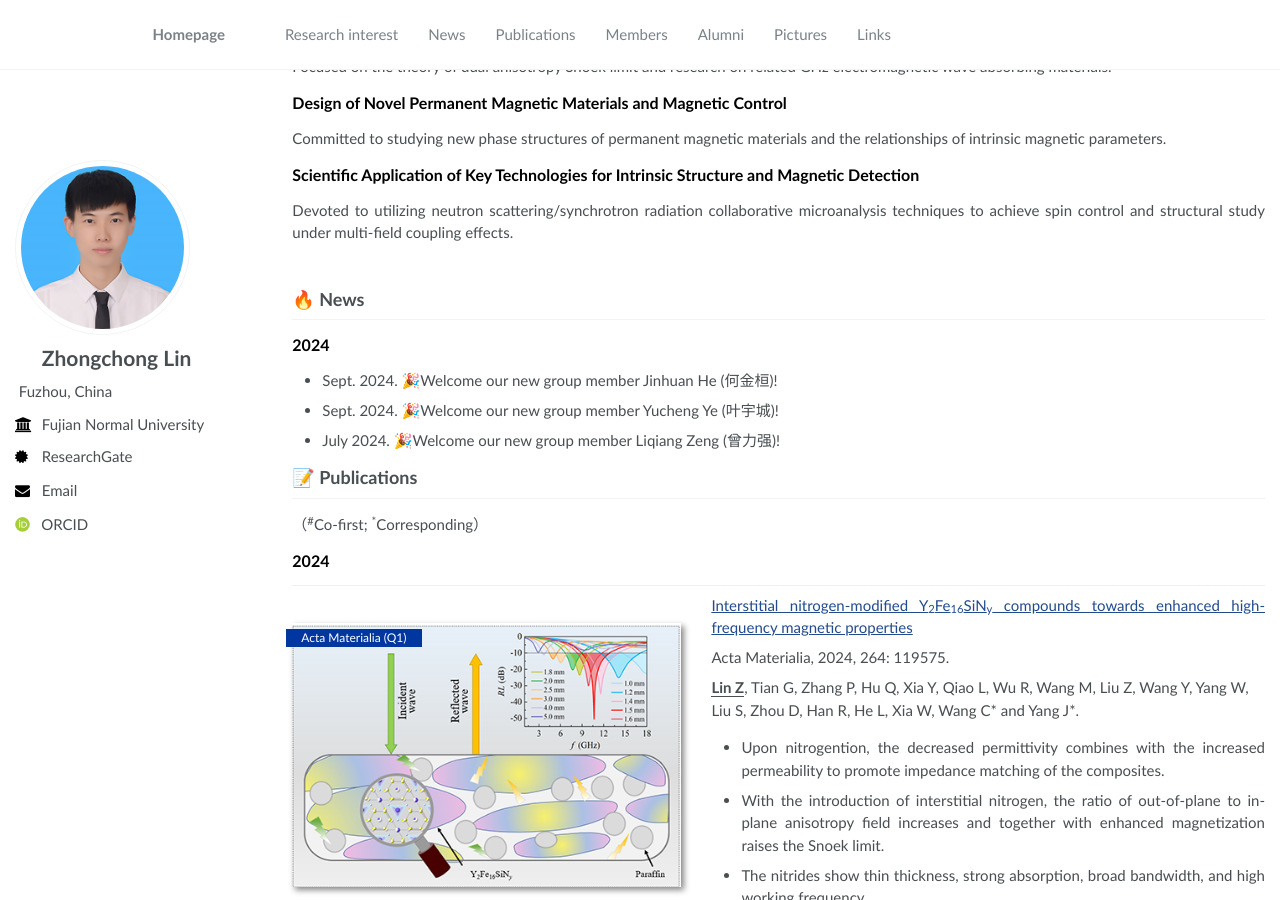
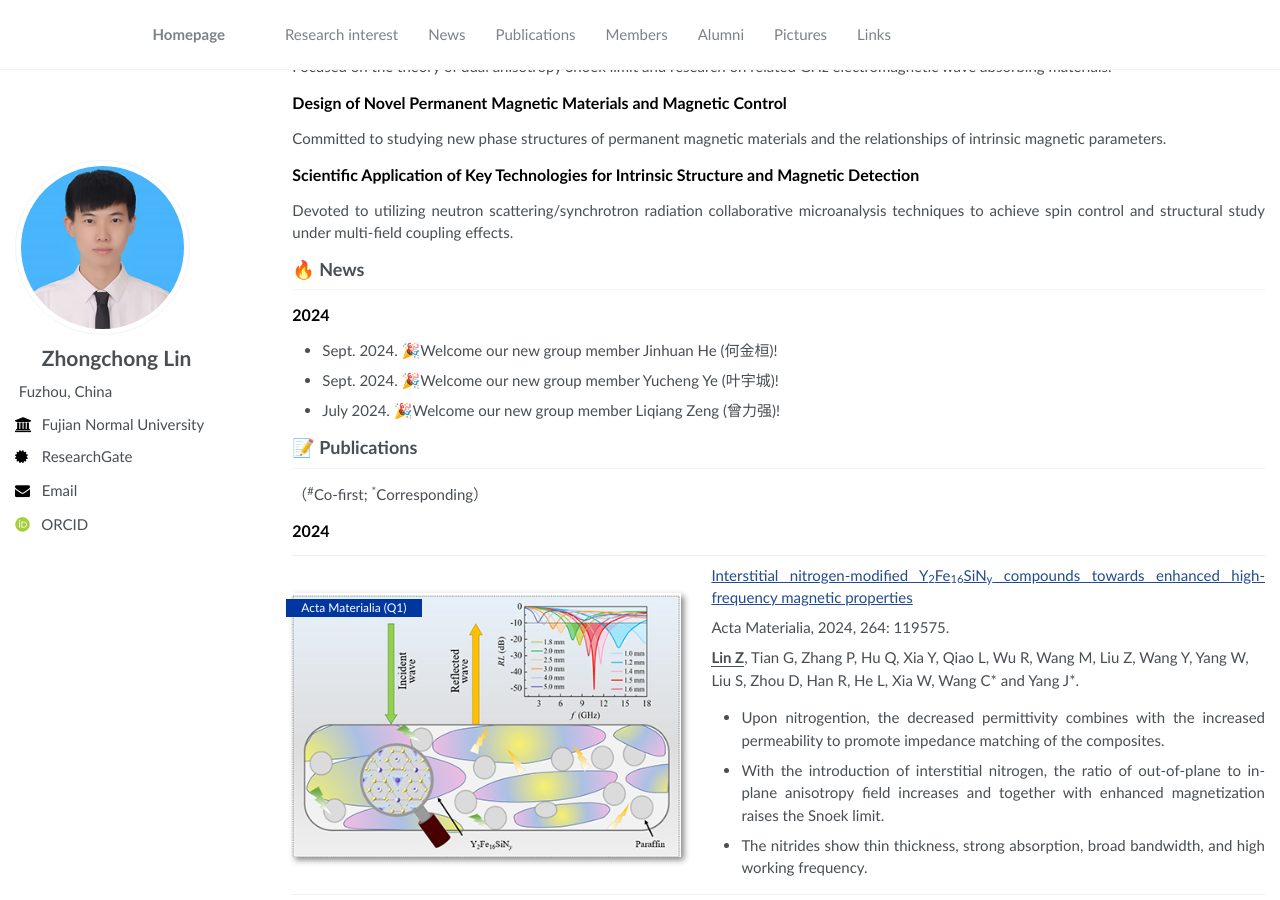
Before and after one commit to zhongchonglin/zhongchonglin.github.io, a Jekyll site: the page built from _pages/about.md, in a window 1280 px wide and 900 px high, scrolled down 591 px. Built offline with Jekyll 4.4.1, drawn with Linux system fonts in a browser that asks for light colours; some web fonts are replaced.

Commit message:
Revert "12"
This reverts commit 235b39b50746029c3e62babf5ec71e261aa6bae5.

```diff
--- a/_pages/about.md
+++ b/_pages/about.md
@@ -35,15 +35,15 @@ redirect_from:
 ### <font size=3 color=BLACK>Design of Novel Permanent Magnetic Materials and Magnetic Control</font>
 <p style="text-align:justify;text-justify:inter-ideograph;">Committed to studying new phase structures of permanent magnetic materials and the relationships of intrinsic magnetic parameters.</p>
 ### <font size=3 color=BLACK>Scientific Application of Key Technologies for Intrinsic Structure and Magnetic Detection</font>
-<p style="text-align:justify;text-justify:inter-ideograph;">Devoted to utilizing neutron scattering/synchrotron radiation collaborative microanalysis techniques to achieve spin control and structural study under multi-field coupling effects.</p><br>
-<p></p>
+<p style="text-align:justify;text-justify:inter-ideograph;">Devoted to utilizing neutron scattering/synchrotron radiation collaborative microanalysis techniques to achieve spin control and structural study under multi-field coupling effects.</p>
+
 
 ## 🔥 News <a id="news"> </a>
 ### <font size=3 color=BLACK>2024</font>
 * Sept. 2024. 🎉Welcome our new group member Jinhuan He (何金桓)!
 * Sept. 2024. 🎉Welcome our new group member Yucheng Ye (叶宇城)!
-* July  2024. 🎉Welcome our new group member Liqiang Zeng (曾力强)!<br>
-<p></p>
+* July  2024. 🎉Welcome our new group member Liqiang Zeng (曾力强)!
+
 
 ## 📝 Publications <a id="publications"></a>
 （<sup>#</sup>Co-first; <sup>*</sup>Corresponding）
@@ -328,8 +328,8 @@ redirect_from:
 * <font size=3 color=BLACK>Yucheng Ye (叶宇城)     2024 Master Student</font>
 <p>Exploration of Two-Dimensional Magnetic Materials</p>
 * <font size=3 color=BLACK>Jinhuan He (何金桓)     2021 Undergraduate Student</font>
-<p>Exploration of Two-Dimensional Magnetic Materials</p><br>
-<p></p>
+<p>Exploration of Two-Dimensional Magnetic Materials</p>
+
 ## 🎓️ Alumni  <a id="alumni"> </a>
 
 ## 📷️ Pictures <a id="pictures"></a>
```
